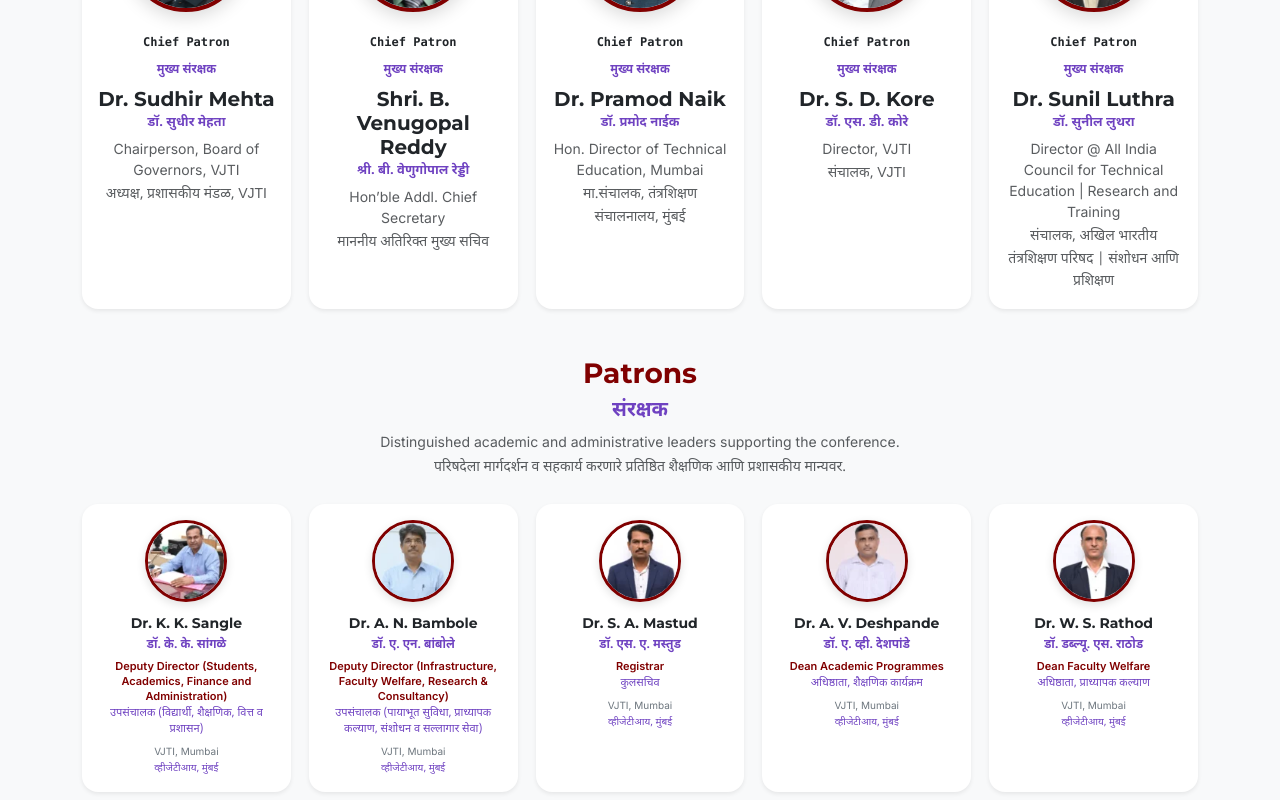
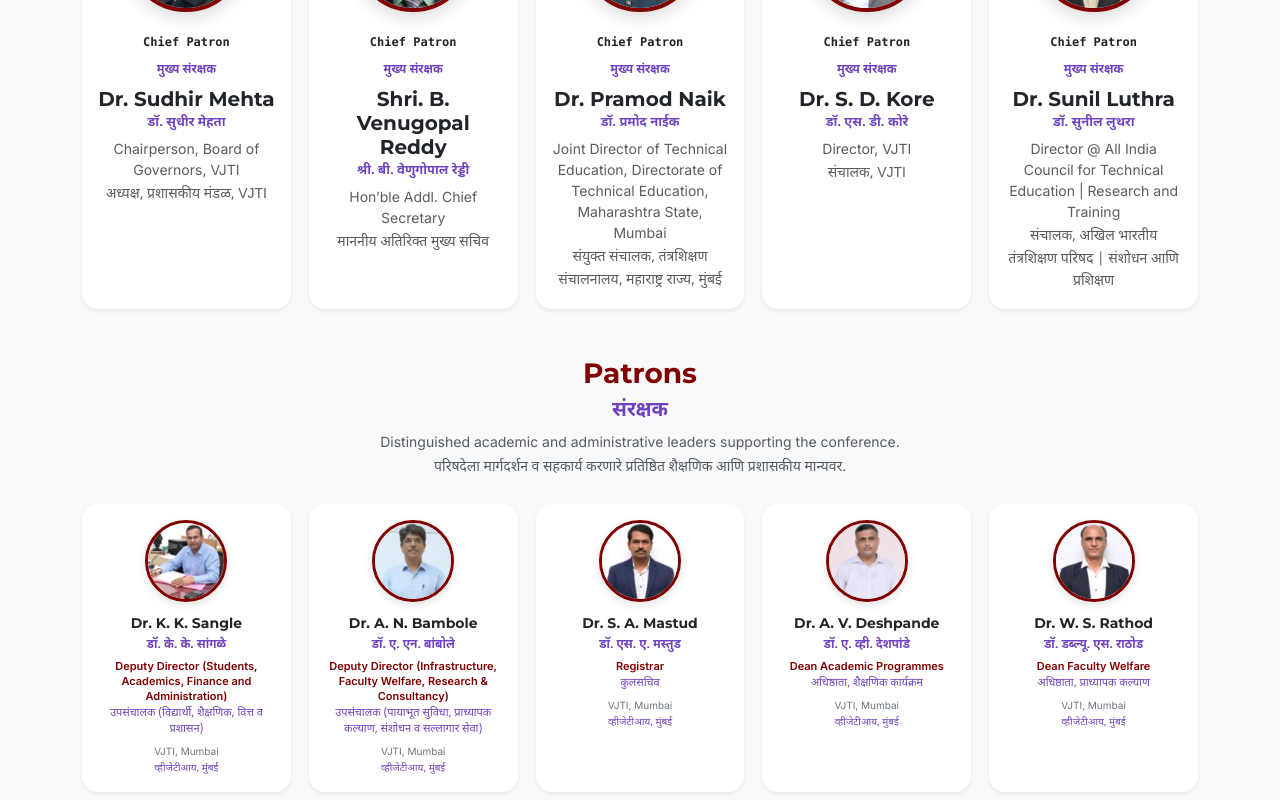
Before and after one commit to pooja-chirke/C-Users-EXAM-Documents-Antigravity-code, a React (Vite) app in the folder frontend/: page /committee in a window 1280 px wide. Shown: the part 880-1680 px from the top of the page. Built offline with nearby package versions, Linux system fonts and the light colour scheme.

Commit message:
Update committee patrons and member details

```diff
--- a/frontend/src/components/CommitteeAccordion.jsx
+++ b/frontend/src/components/CommitteeAccordion.jsx
@@ -59,14 +59,15 @@ const chiefPatrons = [
   },
 
   {
-    name: "Dr. Sunil Luthra",
-    marathiName: "डॉ. सुनील लुथरा",
-    title: "Director of AICTE, New Delhi",
-    marathiTitle: "संचालक, एआयसीटीई, नवी दिल्ली",
-    role: "Chief Patron",
-    marathiRole: "मुख्य संरक्षक",
-    image: sunilLuthra,
-  },
+    name: 'Dr. Sunil Luthra',
+    marathiName: 'डॉ. सुनील लुथरा',
+    title: 'Director @ All India Council for Technical Education | Research and Training',
+    marathiTitle: 'संचालक, अखिल भारतीय तंत्रशिक्षण परिषद | संशोधन आणि प्रशिक्षण',
+    role: 'Chief Patron',
+    marathiRole: 'मुख्य संरक्षक',
+    image: sunilLuthra
+  }
+
 ];
 
 // =========================================================
--- a/frontend/src/components/footer/Footer.jsx
+++ b/frontend/src/components/footer/Footer.jsx
@@ -85,7 +85,7 @@ export const Footer = () => {
               </li>
               <li className="d-flex align-items-center gap-2">
                 <i className="bi bi-telephone-fill text-vjti-gold"></i>
-                <span>+363 2265 398 100</span>
+                <span> 2265 398 100 +363 </span>
                 <span>+91 8793707873</span>
               </li>
             </ul>
--- a/frontend/src/pages/Committee/CommitteePage.jsx
+++ b/frontend/src/pages/Committee/CommitteePage.jsx
@@ -161,10 +161,13 @@ export const CommitteePage = () => {
     {
       name: 'Dr. Pramod Naik',
       marathiName: 'डॉ. प्रमोद नाईक',
-      title: 'Hon. Director of Technical Education, Mumbai',
-      marathiTitle: 'मा.संचालक, तंत्रशिक्षण संचालनालय, मुंबई',
+
+      title: 'Joint Director of Technical Education, Directorate of Technical Education, Maharashtra State, Mumbai',
+      marathiTitle: 'संयुक्त संचालक, तंत्रशिक्षण संचालनालय, महाराष्ट्र राज्य, मुंबई',
+
       role: 'Chief Patron',
       marathiRole: 'मुख्य संरक्षक',
+
       image: pramodNaik
     },
 
@@ -311,12 +314,14 @@ export const CommitteePage = () => {
     {
       name: 'Dr. N. P. Gulhane',
       marathiName: 'डॉ. एन. पी. गुल्हाणे',
-      designation:
-        'Dean Placement, Corporate, Alumni & International Relations',
+
+      designation: 'Dean Placement, Corporate, Alumni & International Relations',
       marathiDesignation:
         'अधिष्ठाता, प्लेसमेंट, कॉर्पोरेट, माजी विद्यार्थी व आंतरराष्ट्रीय संबंध',
+
       affiliation: 'VJTI, Mumbai',
       marathiAffiliation: 'व्हीजेटीआय, मुंबई',
+
       photo: npGulhane
     },
 
@@ -501,11 +506,14 @@ export const CommitteePage = () => {
 
     {
       name: 'Dr. C. P. Navdeti',
-      marathiName: 'डॉ. सी. पी. नवडेटी',
-      designation: 'Assistant Professor',
-      marathiDesignation: 'सहाय्यक प्राध्यापक',
+      marathiName: 'डॉ. सी. पी. नवदेती',
+
+      designation: 'Head of the Department of Information Technology',
+      marathiDesignation: 'माहिती तंत्रज्ञान विभागप्रमुख',
+
       affiliation: 'Department of Information Technology, SGGS Institute of Engineering and Technology, Nanded',
       marathiAffiliation: 'माहिती तंत्रज्ञान विभाग, एसजीजीएस इन्स्टिट्यूट ऑफ इंजिनिअरिंग अँड टेक्नॉलॉजी, नांदेड',
+
       photo: cPNavdeti
     },
 
```
Also changed, not shown: frontend/src/assets/committee/patrons/npgulhane.jpg.
